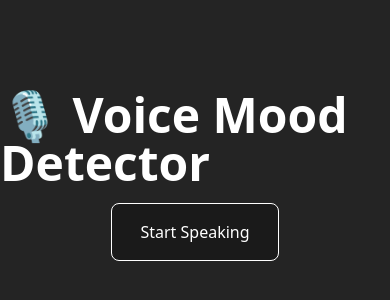
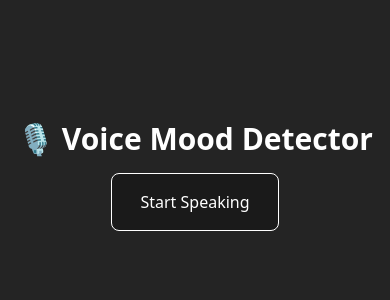
Before and after one commit to snehafarkya/voice-mood-detector, a React (Vite) app: page / in a window 390 px wide. Shown: the part 246-546 px from the top of the page. Built offline with nearby package versions, Linux system fonts and the light colour scheme; what sentiment would draw is missing.

Commit message:
update: some basic css

```diff
--- a/src/components/VoiceMoodDetector.tsx
+++ b/src/components/VoiceMoodDetector.tsx
@@ -93,9 +93,9 @@ export default function VoiceMoodDetector() {
 
   return (
     <div className={`w-full h-screen flex flex-col items-center justify-center transition-all duration-500 ${bgColor}`}>
-      <h1 className="text-5xl font-bold mb-4 text-white">🎙️ Voice Mood Detector</h1>
+      <h1 className="md:text-5xl text-3xl text-center font-bold mb-4 text-white">🎙️ Voice Mood Detector</h1>
 
-      <div className="flex gap-4">
+      <div className="flex md:flex-row flex-col gap-4">
         <button
           onClick={handleStart}
           disabled={listening}
```
